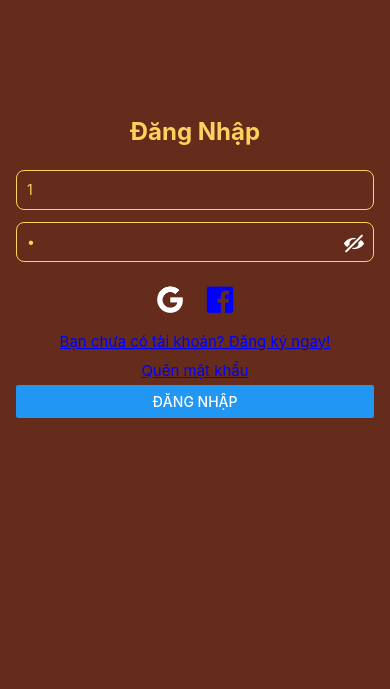
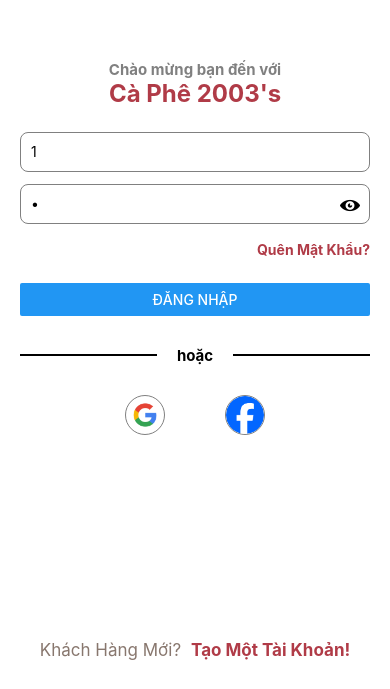
Before and after one commit to truongdatthanh/AppCaPhe, a React Native app: screen /login in a window 390 px wide. Shown: the part 155-844 px from the top of the page. Built offline with nearby package versions, Linux system fonts and the light colour scheme.

Commit message:
updateLogin

```diff
--- a/screens/LoginScreen.tsx
+++ b/screens/LoginScreen.tsx
@@ -1,8 +1,10 @@
 import React, { useState } from 'react';
-import { View, Text, TextInput, Button, StyleSheet, Alert, TouchableOpacity } from 'react-native';
+import { View, Text, TextInput, Button, StyleSheet, Alert, TouchableOpacity, StatusBar, Image } from 'react-native';
 import AntDesign from '@expo/vector-icons/AntDesign';
 import Entypo from '@expo/vector-icons/Entypo';
 import { NavigationProp, useNavigation } from '@react-navigation/native';
+import iconGoogle from '../assets/img/Google_Icons.jpg';
+import iconFacebook from '../assets/img/Facebook_icon.jpg';
 
 const LoginScreen = () => {
     const [email, setEmail] = useState('1');
@@ -25,14 +27,24 @@ const LoginScreen = () => {
 
     return (
         <View style={styles.container}>
-            <Text style={styles.title}>Đăng Nhập</Text>
+            <StatusBar
+                animated={true}
+                backgroundColor="#b0272f"
+                barStyle="dark-content"     // Options: 'default', 'light-content', 'dark-content'
+            />
+
+            <View>
+                <Text style={styles.title}>Chào mừng bạn đến với</Text>
+                <Text style={styles.title1}>Cà Phê 2003's</Text>
+            </View>
+
             <TextInput
                 style={styles.input}
                 placeholder="Email"
                 keyboardType="email-address"
                 value={email}
                 onChangeText={setEmail}
-                placeholderTextColor={"#FFD15C"}
+                placeholderTextColor={"gray"}
             />
 
             <View style={styles.passwordContainer}>
@@ -42,63 +54,90 @@ const LoginScreen = () => {
                     secureTextEntry={showPassword}
                     value={password}
                     onChangeText={setPassword}
-                    placeholderTextColor={"#FFD15C"}
+                    placeholderTextColor={"gray"}
                 />
 
                 <TouchableOpacity onPress={() => setShowPassword(!showPassword)} style={styles.eyeIcon}>
                     <Entypo
-                        name={!showPassword ? "eye"  : "eye-with-line"}  // Hiển thị biểu tượng "eye" nếu showPassword = true, "eye-with-line" nếu false
+                        name={!showPassword ? "eye-with-line" : "eye"} // Hiển thị biểu tượng "eye-with-line" nếu showPassword = true, "eye" nếu false : }  // Hiển thị biểu tượng "eye" nếu showPassword = true, "eye-with-line" nếu false
                         size={20}
-                        color="#fff"
+                        color="black"
                     />
                 </TouchableOpacity>
             </View>
 
-
-            <View style={styles.externalIcon}>
-                <View style={styles.icon}>
-                    <AntDesign name="google" size={30} color="white" />
-                </View>
-                <View style={styles.icon}>
-                    <AntDesign name="facebook-square" size={30} color="blue" />
-                </View>
-            </View>
-            <View style={{ alignItems: "center" }}>
-                <TouchableOpacity style={styles.register} onPress={handleRegister}>
-                    <Text style={styles.registerTitle}>Bạn chưa có tài khoản? Đăng ký ngay!</Text>
-                </TouchableOpacity>
+            <View style={styles.forgotPasswordContainer}>
                 <TouchableOpacity style={styles.forgotPassword} onPress={() => alert("Quen mat khau")}>
-                    <Text style={styles.forgotPasswordTitle}>Quên mật khẩu</Text>
+                    <Text style={styles.forgotPasswordTitle}>Quên Mật Khẩu?</Text>
                 </TouchableOpacity>
             </View>
 
-            <Button title="Đăng Nhập" onPress={handleLogin} />
+
+            <View style={styles.buttonSubmit}>
+                <Button title="Đăng Nhập" onPress={handleLogin} />
+            </View>
+
+
+            <View style={styles.line}>
+                <Text style={styles.lineText}></Text>
+                <Text style={styles.lineTitle}>hoặc</Text>
+                <Text style={styles.lineText}></Text>
+            </View>
+
+
+            <View style={styles.externalIcon}>
+                <TouchableOpacity style={styles.icon} onPress={() => alert("Google")}>
+                    <Image source={iconGoogle} style={styles.iconImage} />
+                </TouchableOpacity>
+                <TouchableOpacity style={styles.icon} onPress={() => alert("Facebook")}>
+                    <Image source={iconFacebook} style={styles.iconImage} />
+                </TouchableOpacity>
+            </View>
+
+            <View style={styles.registerContainer}>
+                <View style={styles.register} >
+                    <Text style={styles.registerTitle}>Khách Hàng Mới?</Text>
+                    <TouchableOpacity onPress={handleRegister}>
+                        <Text style={styles.registerTitle2}>
+                            Tạo Một Tài Khoản!
+                        </Text>
+                    </TouchableOpacity>
+                </View>
+            </View>
+
         </View>
+
     );
 };
 
 const styles = StyleSheet.create({
     container: {
         justifyContent: 'center',
-        padding: 16,
-        backgroundColor: '#662C1B',
+        padding: 20,
+        backgroundColor: '#fff',
         height: "100%",
     },
     title: {
+        fontSize: 15,
+        fontWeight: 'bold',
+        textAlign: 'center',
+        color: "gray",
+    },
+    title1: {
         fontSize: 24,
         fontWeight: 'bold',
         textAlign: 'center',
         marginBottom: 24,
-        color: "#FFD15C",
+        color: "#b03b47",
     },
     input: {
         height: 40,
-        borderColor: '#FFD15C',
+        borderColor: 'gray',
         borderWidth: 1,
         borderRadius: 8,
         paddingHorizontal: 10,
         marginBottom: 12,
-        color: "#FFD15C",
+        color: "black",
     },
     passwordContainer: {
         position: 'relative',
@@ -108,32 +147,76 @@ const styles = StyleSheet.create({
         right: 10,
         top: 10,
     },
+    buttonSubmit: {
+        marginBottom: 10,
+    },
     icon: {
-        margin: 10
+        margin: 10,
+    },
+    iconImage: {
+        width: 40,
+        height: 40,
+        resizeMode: 'contain',
+        borderWidth: 1,
+        borderColor: "gray",
+        borderRadius: 50,
+        marginHorizontal: 20,
     },
     externalIcon: {
         flexDirection: "row",
         alignItems: "center",
         justifyContent: "center",
     },
+    registerContainer: {
+        flexDirection: "row",
+        justifyContent: "center",
+    },
     register: {
+        top: 190,
+        flexDirection: "row",
+        alignItems: "center",
         marginVertical: 5,
     },
     registerTitle: {
-        fontSize: 15,
-        color: "blue",
-        textDecorationLine: "underline",
+        fontSize: 17,
+        color: "#88776e",
         fontWeight: "400",
+    },
+    registerTitle2: {
+        fontSize: 17,
+        color: "#b03b47",
+        fontWeight: "bold",
+        marginLeft: 10,
+    },
+    forgotPasswordContainer: {
+        alignItems: "flex-end",
+        marginBottom: 20,
     },
     forgotPassword: {
         marginVertical: 5,
     },
     forgotPasswordTitle: {
+        fontSize: 14,
+        color: "#b03b47",
+        fontWeight: "bold",
+    },
+    line: {
+        flexDirection: "row",
+        alignItems: "center",
+        justifyContent: "space-between",
+        marginVertical: 20,
+    },
+    lineText: {
+        flex: 1,
+        height: 2,
+        backgroundColor: "black",
+    },
+    lineTitle: {
+        paddingHorizontal: 20,
+        color: "black",
         fontSize: 15,
-        color: "blue",
-        textDecorationLine: "underline",
-        fontWeight: "400",
-    },
+        fontWeight: "bold",
+    }
 });
 
 export default LoginScreen;
```
Also changed, not shown: assets/img/Facebook_icon.jpg (added), assets/img/Google_Icons.jpg (added).
